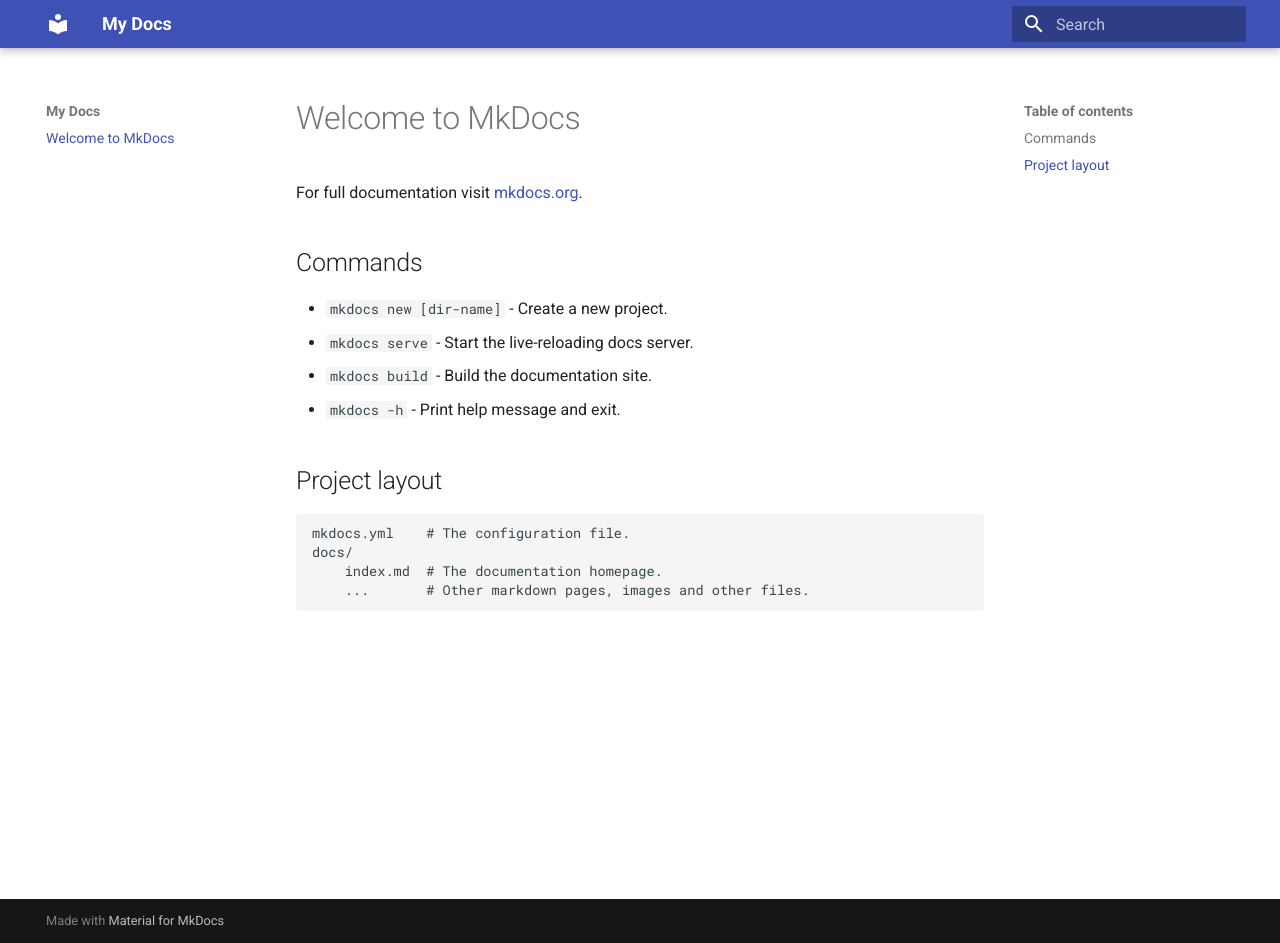
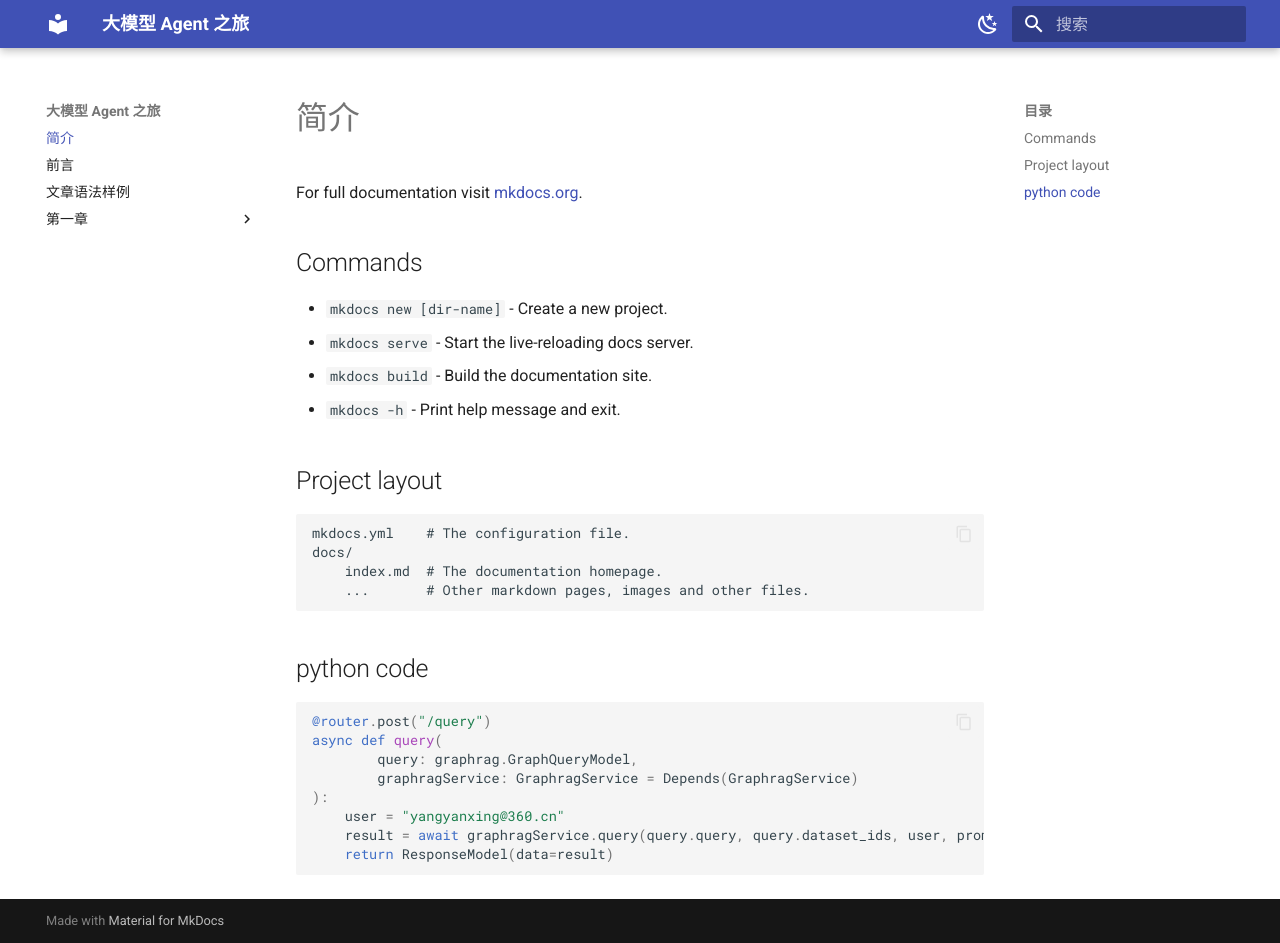
Before and after one commit to kevinkelin/agentbook, an MkDocs documentation site: the page built from docs/index.md, in a window 1280 px wide and 943 px high. Built offline with MkDocs 1.6.1 and Material for MkDocs 9.7.7, drawn with Linux system fonts in a browser that asks for light colours.

Commit message:
添加实例文档

````diff
--- /dev/null
+++ b/docs/01前言.md
@@ -0,0 +1,3 @@
+# 前言
+
+这是一本介绍如何使用 Python 的书。
--- a/docs/index.md
+++ b/docs/index.md
@@ -1,4 +1,4 @@
-# Welcome to MkDocs
+# 简介
 
 For full documentation visit [mkdocs.org](https://www.mkdocs.org).
 
@@ -15,3 +15,17 @@ For full documentation visit [mkdocs.org](https://www.mkdocs.org).
     docs/
         index.md  # The documentation homepage.
         ...       # Other markdown pages, images and other files.
+
+
+## python code
+
+```python
+@router.post("/query")
+async def query(
+        query: graphrag.GraphQueryModel,
+        graphragService: GraphragService = Depends(GraphragService)
+):
+    user = "yangyanxing@360.cn"
+    result = await graphragService.query(query.query, query.dataset_ids, user, prompt=query.prompt)
+    return ResponseModel(data=result)
+```
--- a/mkdocs.yml
+++ b/mkdocs.yml
@@ -1,4 +1,58 @@
-site_name: My Docs
+site_name: 大模型 Agent 之旅
+site_description: 构建大模型 Agent 的最佳实践
 site_url: https://agent.yangyanxing.com
+site_author: 杨彦星
 theme:
   name: material
+  features:
+    - content.code.copy
+    - palette-toggle
+    # - navigation.tabs
+    # - navigation.tabs.sticky
+
+  palette:
+    - scheme: default # 日间模式
+      # primary: grey # 主色调
+      # accent: cyan # 高亮色
+      toggle:
+        icon: material/weather-night # 切换到夜间模式的图标
+        name: 切换至夜间模式 # 鼠标悬浮提示
+    - scheme: slate # 夜间模式
+      primary: black
+      accent: cyan
+      toggle:
+        icon: material/weather-sunny
+        name: 切换至日间模式
+  language: zh
+
+
+
+markdown_extensions:
+  - pymdownx.highlight:
+      anchor_linenums: true
+  - admonition
+  - codehilite
+  - toc:
+      permalink: true
+  - footnotes
+  - meta
+  - def_list
+  - pymdownx.arithmatex
+  - pymdownx.betterem:
+      smart_enable: all
+  - pymdownx.caret
+  - pymdownx.critic
+  - pymdownx.details
+  - pymdownx.emoji:
+      emoji_generator: !!python/name:pymdownx.emoji.to_png
+  - pymdownx.inlinehilite
+  - pymdownx.magiclink
+  - pymdownx.mark
+  - pymdownx.smartsymbols
+  - pymdownx.snippets
+  - pymdownx.superfences
+  - pymdownx.tabbed:
+      alternate_style: true
+
+plugins:
+  - search
````
Also changed, not shown: docs/02sample.md (added, +132 -0 lines), docs/第一章/1.1 agent 综述.md (added, +1 -0 lines), 1 other file.
